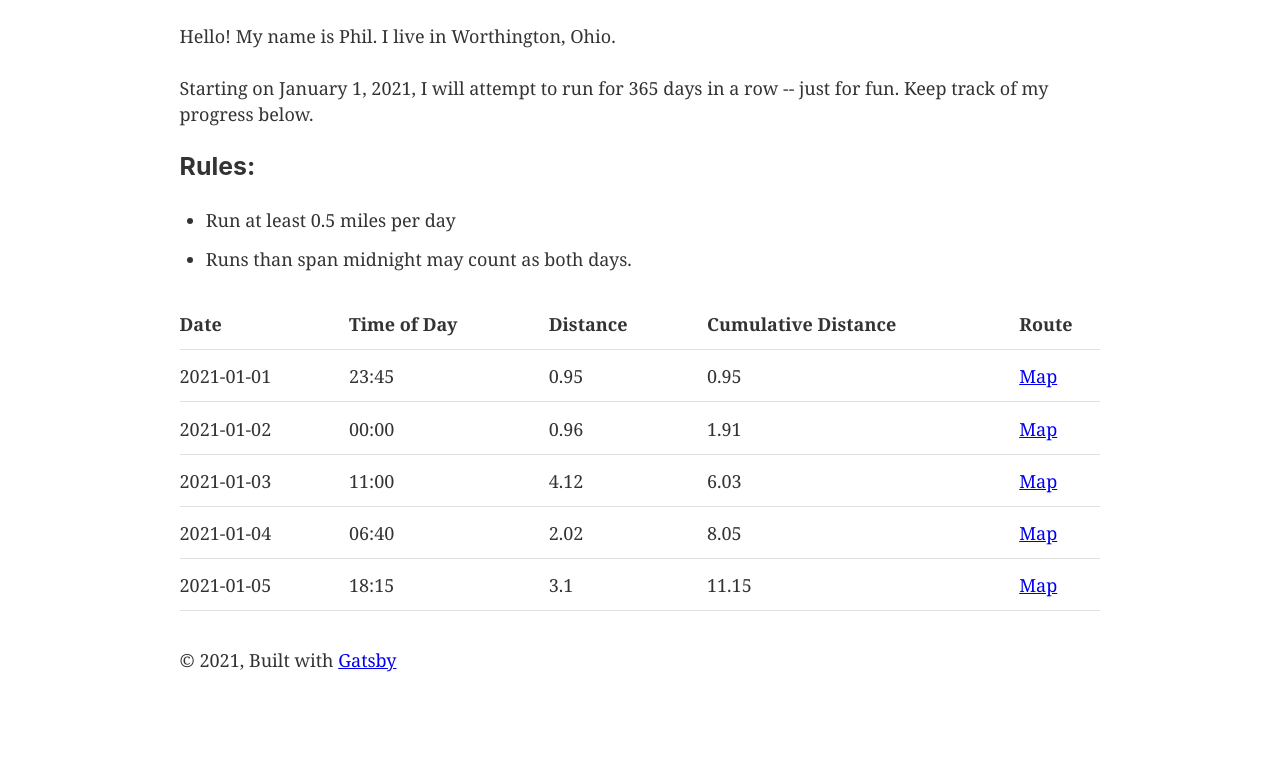
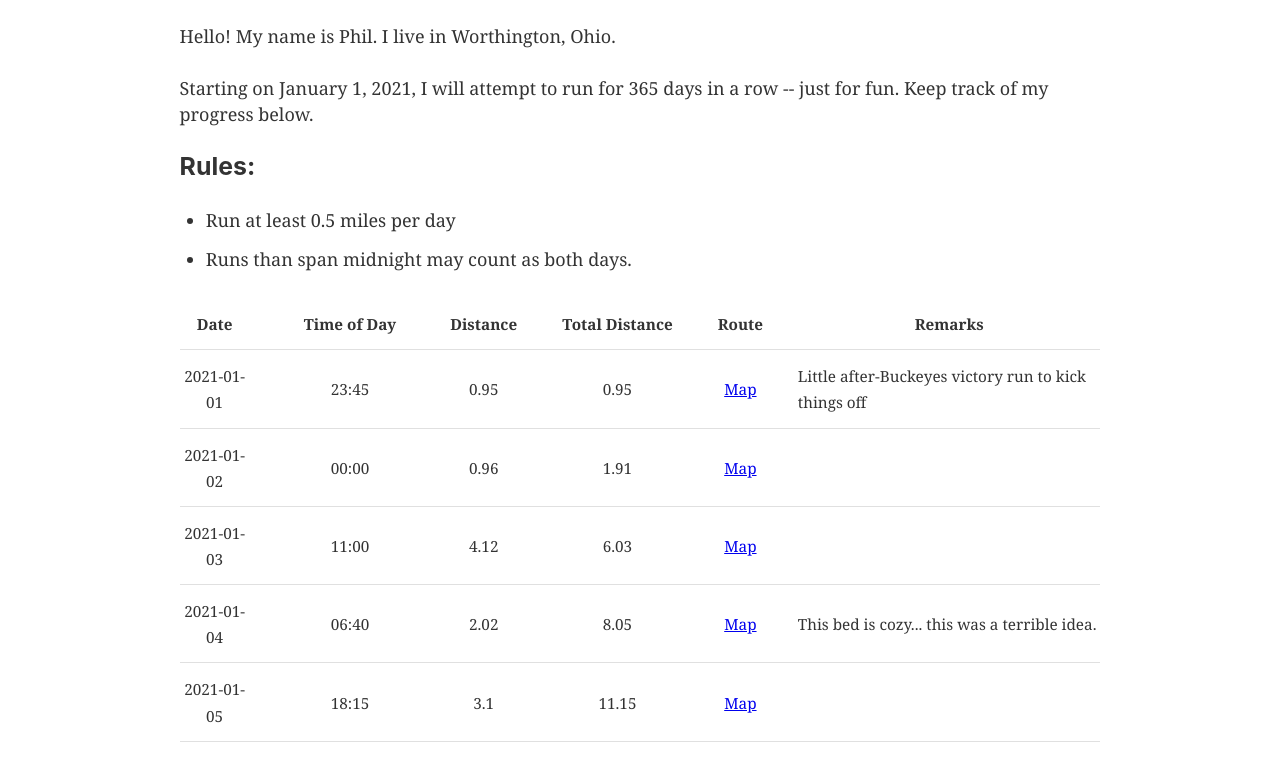
Before and after one commit to philbirnie/phil365, a Gatsby site: page / in a window 1280 px wide. Shown: the part 100-862 px from the top of the page. Before the commit the page ends 800 px from the top, so only its background shows below. Built offline with nearby package versions, Linux system fonts and the light colour scheme; Gatsby itself is replaced by a stand-in of ours.

Commit message:
A few updates to CSS, etc.

```diff
--- a/src/components/layout.css
+++ b/src/components/layout.css
@@ -544,7 +544,8 @@ thead {
 }
 td,
 th {
-  text-align: left;
+  font-size: 0.85em;
+  text-align: center;
   border-bottom: 1px solid hsla(0, 0%, 0%, 0.12);
   font-feature-settings: "tnum";
   -moz-font-feature-settings: "tnum";
@@ -555,6 +556,10 @@ th {
   padding-top: 0.725rem;
   padding-bottom: calc(0.725rem - 1px);
 }
+th {
+  font-weight: 600;
+}
+
 th:first-child,
 td:first-child {
   padding-left: 0;
@@ -595,3 +600,24 @@ pre tt:after {
     font-size: 100%;
   }
 }
+
+td.col-remarks {
+  text-align: left;
+}
+
+
+.col-remarks,
+.col-time {
+  display: none;
+}
+
+@media only screen and (min-width: 600px) {
+  .col-remarks,
+  .col-time {
+    display: table-cell;
+  }
+
+  .col-time, .col-cumulative {
+    width: 18%;
+  }
+}
--- a/src/components/layout.js
+++ b/src/components/layout.js
@@ -34,13 +34,6 @@ const Layout = ({ children }) => {
         }}
       >
         <main>{children}</main>
-        <footer style={{
-          marginTop: `2rem`
-        }}>
-          © {new Date().getFullYear()}, Built with
-          {` `}
-          <a href="https://www.gatsbyjs.com">Gatsby</a>
-        </footer>
       </div>
     </>
   )
--- a/src/components/table.js
+++ b/src/components/table.js
@@ -10,11 +10,12 @@ const Table = () => {
 		<table>
 			<thead>
 			<tr>
-				<th>Date</th>
-				<th>Time of Day</th>
-				<th>Distance</th>
-				<th>Cumulative Distance</th>
-				<th>Route</th>
+				<th className="col-date">Date</th>
+				<th className="col-time">Time of Day</th>
+				<th className="col-distance">Distance</th>
+				<th className="col-cumulative">Total Distance</th>
+				<th className="col-route">Route</th>
+				<th className="col-remarks">Remarks</th>
 			</tr>
 			</thead>
 			<tbody>
@@ -24,13 +25,14 @@ const Table = () => {
 					cumulativeDistance += dayData.distance;
 
 					return <tr key={ dayData.date }>
-						<td>{ dayData.date }</td>
-						<td>{ dayData.time }</td>
-						<td>{ dayData.distance }</td>
-						<td>{ cumulativeDistance }</td>
-						<td>
+						<td className="col-date">{ dayData.date }</td>
+						<td className="col-time">{ dayData.time }</td>
+						<td className="col-distance">{ dayData.distance }</td>
+						<td className="col-cumulative">{ cumulativeDistance }</td>
+						<td className="col-route">
 							<Link target="_blank" to={ dayData.map }>Map</Link>
 						</td>
+						<td  className="col-remarks">{ dayData.remark }</td>
 					</tr>
 				} )
 			}
--- a/src/data/run-data.json
+++ b/src/data/run-data.json
@@ -3,7 +3,8 @@
     "date": "2021-01-01",
     "time": "23:45",
     "distance": 0.95,
-    "map": "https://onthegomap.com/s/rf9hfdqk"
+    "map": "https://onthegomap.com/s/rf9hfdqk",
+    "remark": "Little after-Buckeyes victory run to kick things off"
   },
   {
     "date": "2021-01-02",
@@ -21,7 +22,8 @@
     "date": "2021-01-04",
     "time": "06:40",
     "distance": 2.02,
-    "map": "https://onthegomap.com/s/4qkfvuk4"
+    "map": "https://onthegomap.com/s/4qkfvuk4",
+    "remark": "This bed is cozy... this was a terrible idea."
   },
   {
     "date": "2021-01-05",
```
